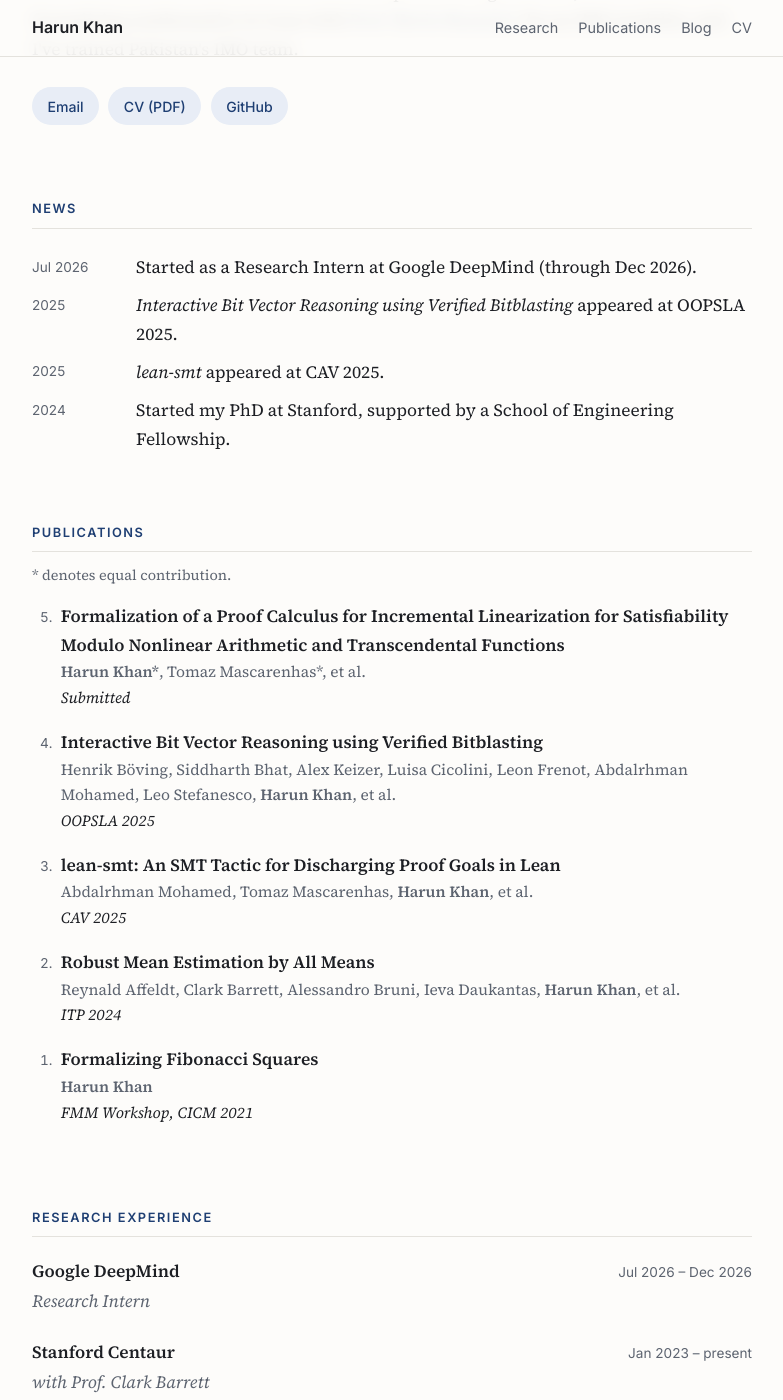
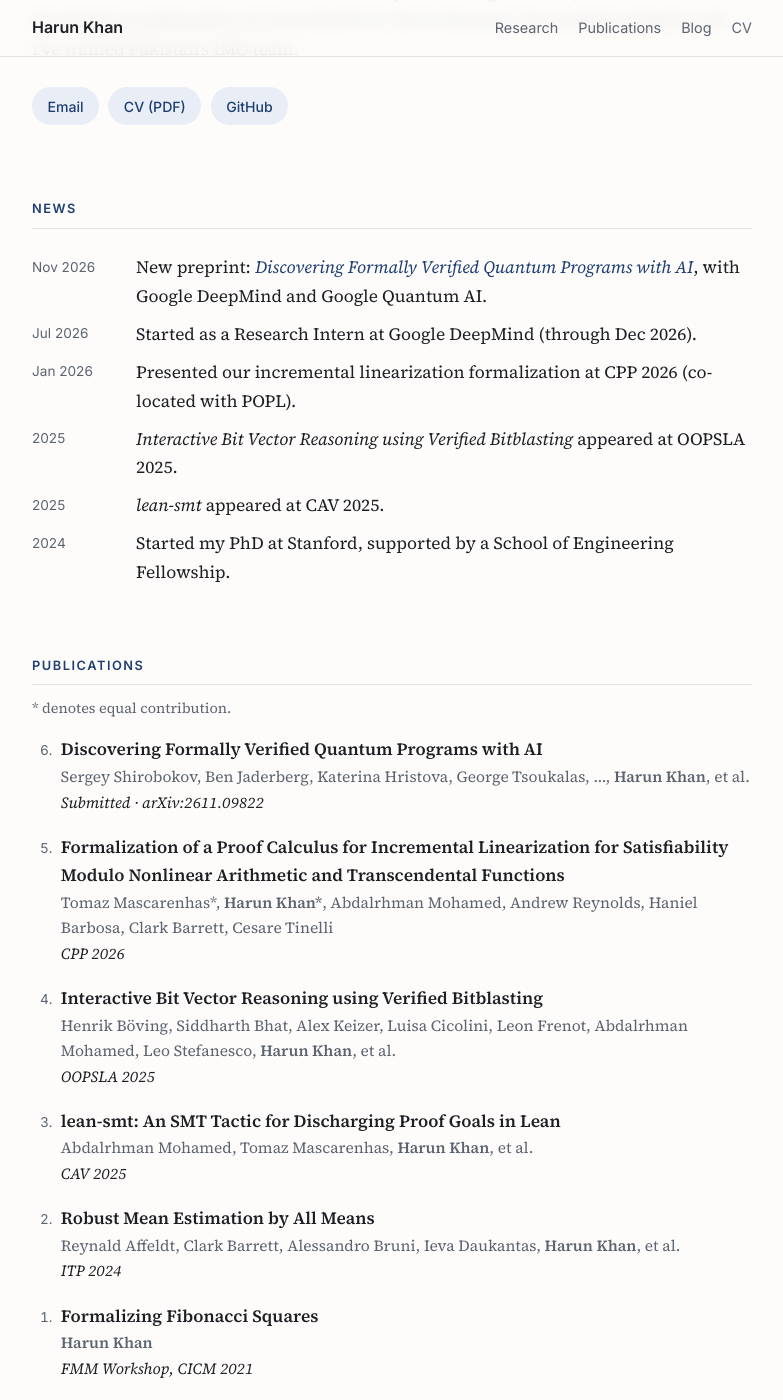
Before and after one commit to harunk-dev/website, a Jekyll site: the page built from index.html, in a window 1280 px wide and 1400 px high, scrolled down 396 px. Shown: the whole window, without its empty margins (248-1031 px from the left). Built offline with Jekyll 4.4.1, drawn with Linux system fonts in a browser that asks for light colours.

Commit message:
Update publications: CPP 2026 paper and quantum programs preprint
Co-Authored-By: Claude Opus 5.5 <noreply@anthropic.com>
Claude-Session: https://claude.ai/code/session_01734RpCjVag34boEXhMytMG

```diff
--- a/index.html
+++ b/index.html
@@ -31,7 +31,9 @@ layout: default
     <section id="news">
       <h2>News</h2>
       <ul class="news">
+        <li><span class="date">Nov 2026</span> <span>New preprint: <a href="https://arxiv.org/abs/2611.09822"><em>Discovering Formally Verified Quantum Programs with AI</em></a>, with Google DeepMind and Google Quantum AI.</span></li>
         <li><span class="date">Jul 2026</span> <span>Started as a Research Intern at Google DeepMind (through Dec 2026).</span></li>
+        <li><span class="date">Jan 2026</span> <span>Presented our incremental linearization formalization at CPP 2026 (co-located with POPL).</span></li>
         <li><span class="date">2025</span> <span><em>Interactive Bit Vector Reasoning using Verified Bitblasting</em> appeared at OOPSLA 2025.</span></li>
         <li><span class="date">2025</span> <span><em>lean-smt</em> appeared at CAV 2025.</span></li>
         <li><span class="date">2024</span> <span>Started my PhD at Stanford, supported by a School of Engineering Fellowship.</span></li>
@@ -51,9 +53,14 @@ layout: default
       <p class="note">* denotes equal contribution.</p>
       <ol class="pubs" reversed>
         <li>
-          <span class="title">Formalization of a Proof Calculus for Incremental Linearization for Satisfiability Modulo Nonlinear Arithmetic and Transcendental Functions</span>
-          <span class="authors"><b>Harun Khan*</b>, Tomaz Mascarenhas*, et al.</span>
-          <span class="venue">Submitted</span>
+          <span class="title"><a href="https://arxiv.org/abs/2611.09822">Discovering Formally Verified Quantum Programs with AI</a></span>
+          <span class="authors">Sergey Shirobokov, Ben Jaderberg, Katerina Hristova, George Tsoukalas, …, <b>Harun Khan</b>, et al.</span>
+          <span class="venue">Submitted · arXiv:2611.09822</span>
+        </li>
+        <li>
+          <span class="title"><a href="https://popl26.sigplan.org/details/CPP-2026-papers/1/Formalization-of-a-Proof-Calculus-for-Incremental-Linearization-for-Satisfiability-Mo">Formalization of a Proof Calculus for Incremental Linearization for Satisfiability Modulo Nonlinear Arithmetic and Transcendental Functions</a></span>
+          <span class="authors">Tomaz Mascarenhas*, <b>Harun Khan*</b>, Abdalrhman Mohamed, Andrew Reynolds, Haniel Barbosa, Clark Barrett, Cesare Tinelli</span>
+          <span class="venue">CPP 2026</span>
         </li>
         <li>
           <span class="title">Interactive Bit Vector Reasoning using Verified Bitblasting</span>
--- a/style.css
+++ b/style.css
@@ -165,3 +165,5 @@ pre code { background: none; padding: 0; }
   .post-list li { grid-template-columns: 1fr; gap: 0.1rem; }
   .post-header h1 { font-size: 1.75rem; }
 }
+.pubs .title a { color: var(--fg); }
+.pubs .title a:hover { color: var(--accent); }
```
